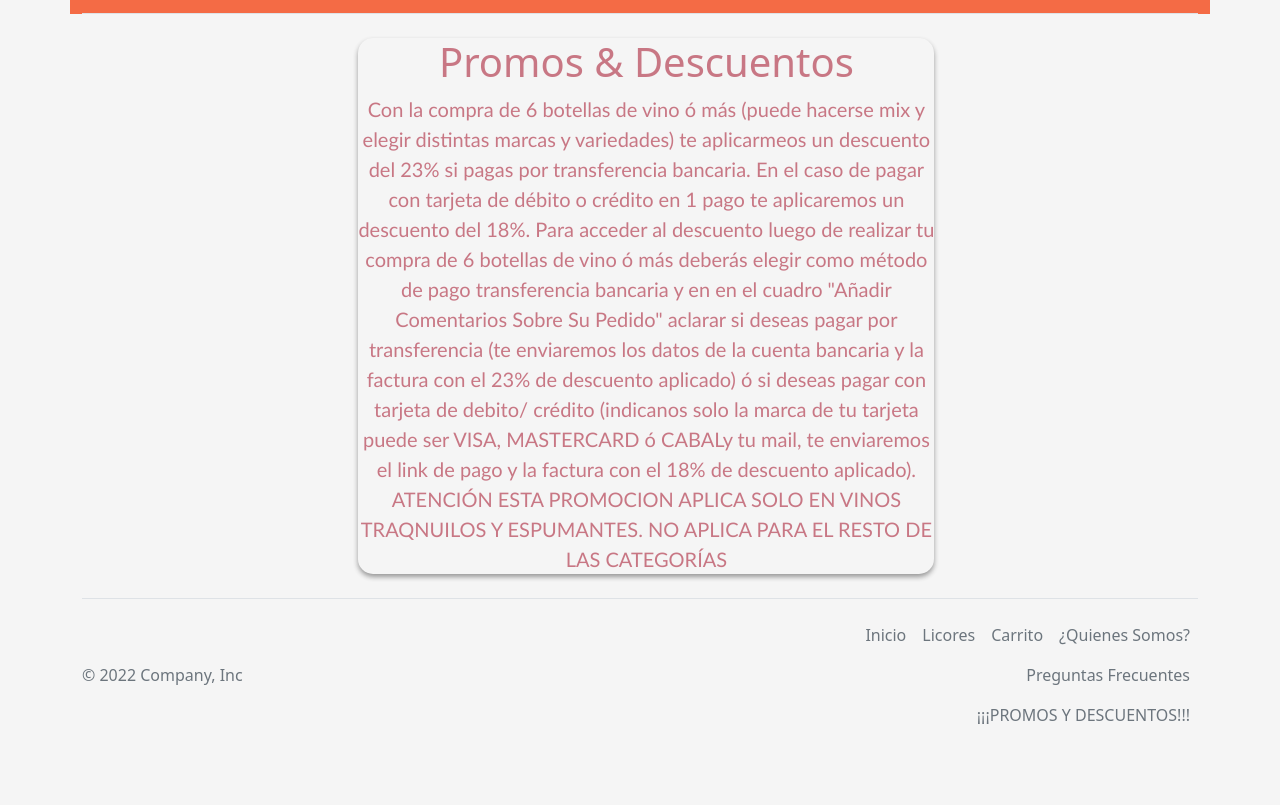
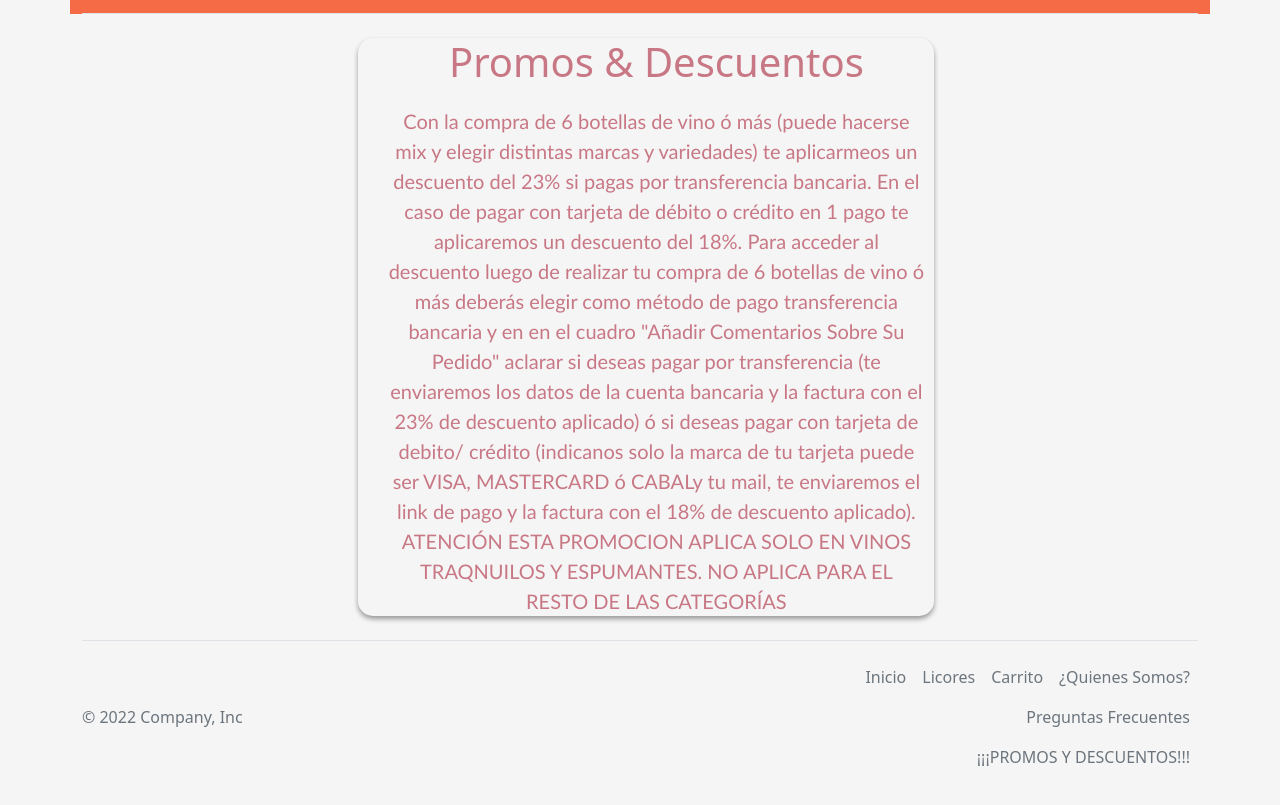
Before and after one commit to Exeep/licoreria, a website: page descuentos.html in a window 1280 px wide. Shown: the part 97-902 px from the top of the page. Before the commit the page ends 872 px from the top, so only its background shows below. Drawn offline with nearby package versions, Linux system fonts and the light colour scheme.

Commit message:
cambio los div

```diff
--- a/descuentos.html
+++ b/descuentos.html
@@ -46,8 +46,8 @@
 
       <main>
         <div class="divCaja">
-        <h1>Promos & Descuentos</h1>
-        <p class="info segundoExtend">Con la compra de 6 botellas de vino ó más (puede hacerse mix y elegir distintas marcas y variedades) te aplicarmeos un descuento del 23% si pagas por transferencia bancaria. En el caso de pagar con tarjeta de débito o crédito en 1 pago te aplicaremos un descuento del 18%. Para acceder al descuento luego de realizar tu compra de 6 botellas de vino ó más deberás elegir como método de pago transferencia bancaria y en en el cuadro "Añadir Comentarios Sobre Su Pedido" aclarar si deseas pagar por transferencia (te enviaremos los datos de la cuenta bancaria y la factura con el 23% de descuento aplicado) ó si deseas pagar con tarjeta de debito/ crédito (indicanos solo la marca de tu tarjeta puede ser VISA, MASTERCARD ó CABALy tu mail, te enviaremos el link de pago y la factura con el 18% de descuento aplicado). ATENCIÓN ESTA PROMOCION APLICA SOLO EN VINOS TRAQNUILOS Y ESPUMANTES. NO APLICA PARA EL RESTO DE LAS CATEGORÍAS</p>
+        <h1 class="marginFaq">Promos & Descuentos</h1>
+        <p class="info segundoExtend marginFaq">Con la compra de 6 botellas de vino ó más (puede hacerse mix y elegir distintas marcas y variedades) te aplicarmeos un descuento del 23% si pagas por transferencia bancaria. En el caso de pagar con tarjeta de débito o crédito en 1 pago te aplicaremos un descuento del 18%. Para acceder al descuento luego de realizar tu compra de 6 botellas de vino ó más deberás elegir como método de pago transferencia bancaria y en en el cuadro "Añadir Comentarios Sobre Su Pedido" aclarar si deseas pagar por transferencia (te enviaremos los datos de la cuenta bancaria y la factura con el 23% de descuento aplicado) ó si deseas pagar con tarjeta de debito/ crédito (indicanos solo la marca de tu tarjeta puede ser VISA, MASTERCARD ó CABALy tu mail, te enviaremos el link de pago y la factura con el 18% de descuento aplicado). ATENCIÓN ESTA PROMOCION APLICA SOLO EN VINOS TRAQNUILOS Y ESPUMANTES. NO APLICA PARA EL RESTO DE LAS CATEGORÍAS</p>
     </div>
       </main>
 
```
